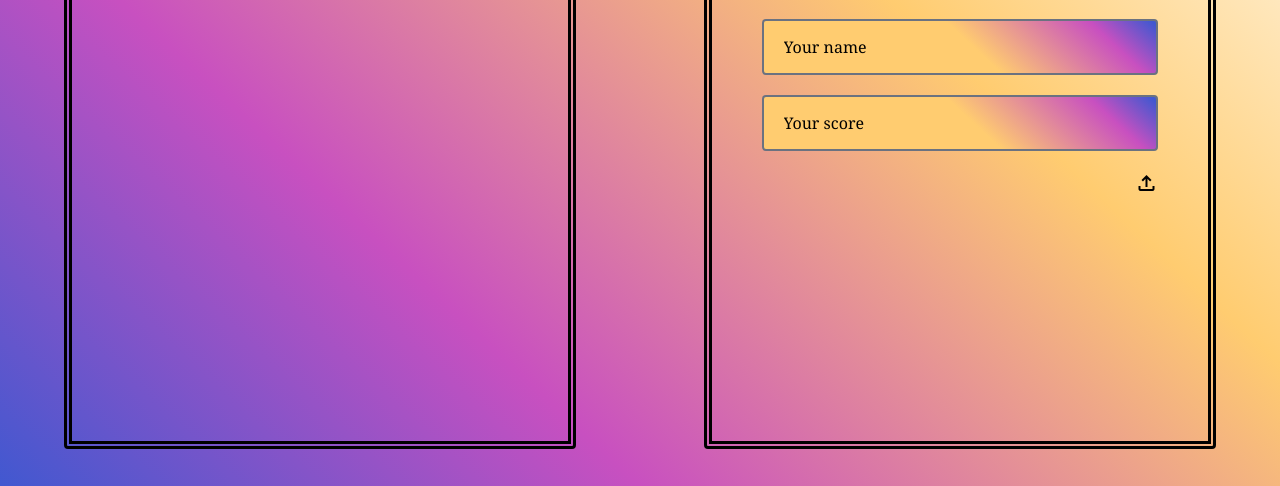
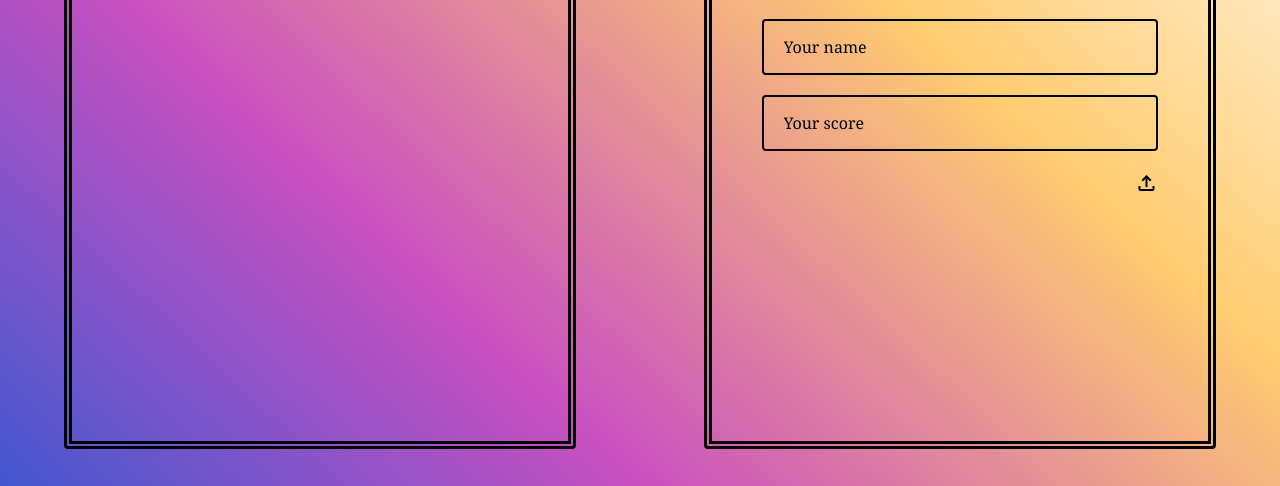
Before and after one commit to rmrmrmr/Leaderboard, a website built with webpack: page src/index.html in a window 1280 px wide. Shown: the part 314-800 px from the top of the page. Built offline with nearby package versions, Linux system fonts and the light colour scheme.

Commit message:
Fix stylelint errors and add transparent background to input boxes

```diff
--- a/src/index.html
+++ b/src/index.html
@@ -26,8 +26,8 @@
   <section id="addScore" class="flex flex-wrap w-2/5 h-4/6 gap-y-6 content-start justify-center border-8 border-black border-double rounded">
     <h2 id="addTitle" class="font-serif w-full h-min py-4 text-4xl text-center">Add your Score</h2>
     <form id="addForm" action="post" class="flex flex-wrap justify-end w-4/5 gap-y-5">
-      <input type="text" name="nameInput" id="nameInput" placeholder="Your name" required class="w-full h-14 px-5 border-gray-500 border-2 rounded back placeholder-black">
-      <input type="number" name="scoreInput" id="scoreInput" placeholder="Your score" required class="w-full h-14 px-5 border-gray-500 border-2 rounded back placeholder-black">
+      <input type="text" name="nameInput" id="nameInput" placeholder="Your name" required class="w-full h-14 px-5 border-black border-2 rounded back placeholder-black">
+      <input type="number" name="scoreInput" id="scoreInput" placeholder="Your score" required class="w-full h-14 px-5 border-black border-2 rounded back placeholder-black">
       <button type="submit" id="submitBttn" class="flex justify-end h-12 w-12">
         <span class="material-symbols-outlined">
           file_upload
--- a/src/style.css
+++ b/src/style.css
@@ -3,13 +3,12 @@
 @tailwind utilities;
 
 body {
-  background-color: #4158D0;
-  background-image: linear-gradient(43deg, #4158D0 0%, #C850C0 30%, #FFCC70 66%, #ffffff 100%);
+  background-color: #4158d0;
+  background-image: linear-gradient(43deg, #4158d0 0%, #c850c0 30%, #ffcc70 66%, #fff 100%);
 }
 
 .back {
-  background-color: #ffcc70;
-  background-image: linear-gradient(43deg, #ffcc70 53%, #c850c0 85%, #4158d0 99%);
+  background-color: #ffcd7000;
 }
 
 .scoreText {
```
